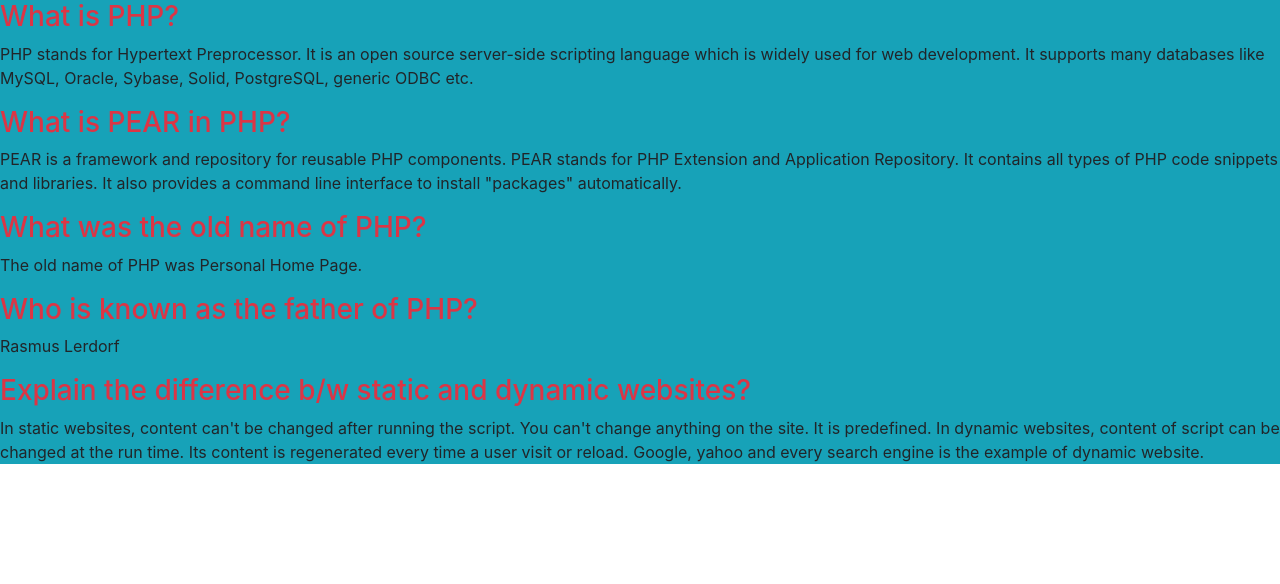
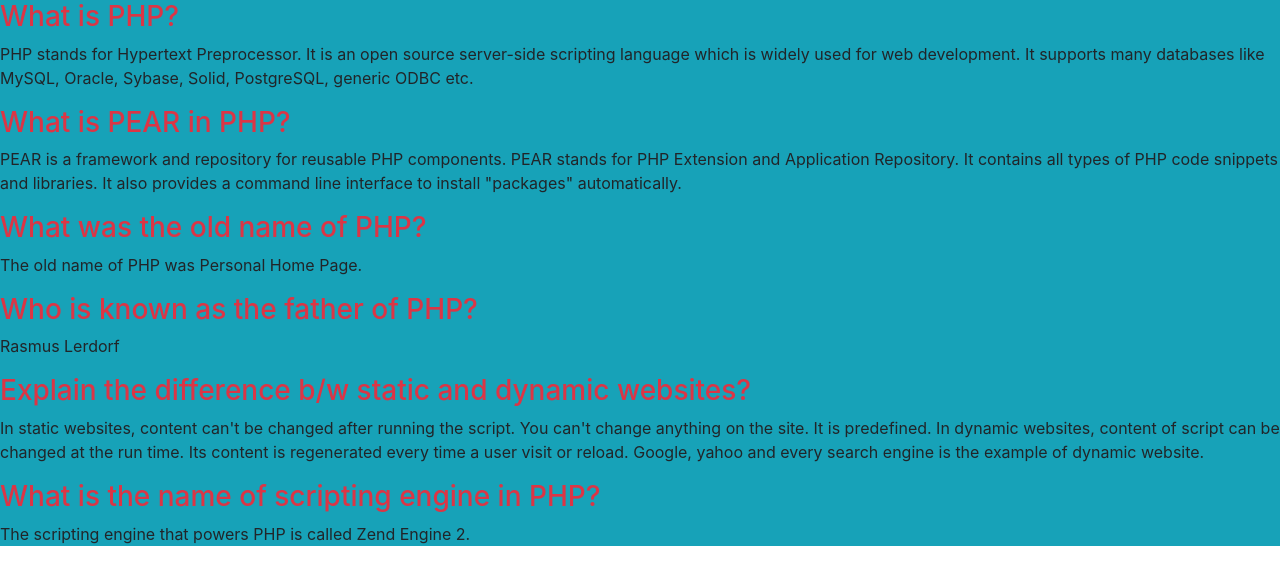
Before and after one commit to NaimBiswas/PHP-Question, a plain HTML site: page index.html in a window 1280 px wide. Drawn offline with nearby package versions, Linux system fonts and the light colour scheme.

Commit message:
What is the name of scripting engine in PHP

```diff
--- a/index.html
+++ b/index.html
@@ -72,6 +72,14 @@
             a user
             visit or reload. Google, yahoo and every search engine is the example of dynamic website.
          </p>
+         <!-- Question  -->
+         <h3 class="text-danger">
+            What is the name of scripting engine in PHP?
+         </h3>
+         <!-- Anster  -->
+         <p>
+            The scripting engine that powers PHP is called Zend Engine 2.
+         </p>
 
       </section>
 
```
